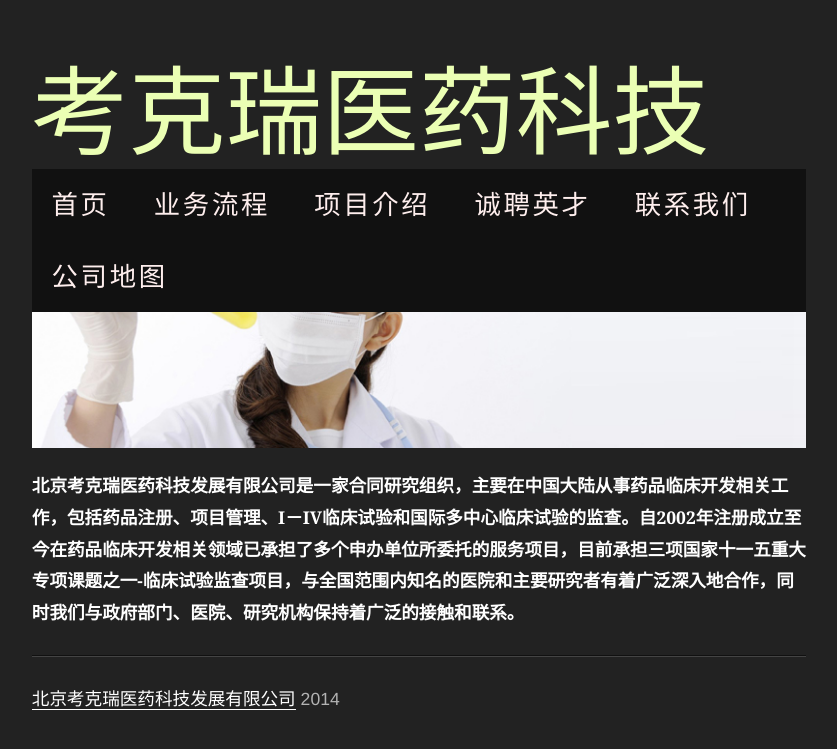
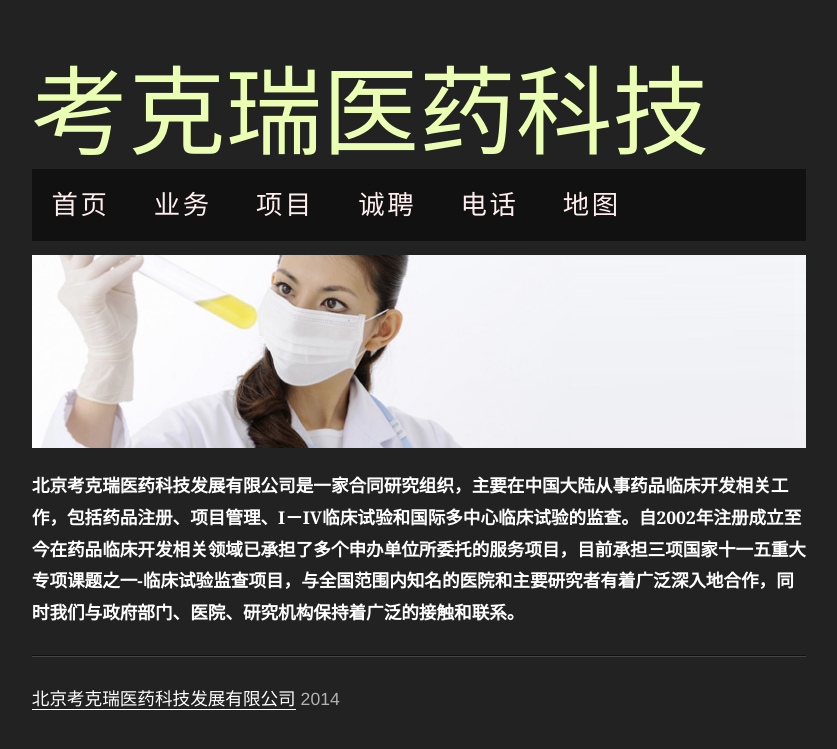
Before and after one commit to regrex/co-cro.io, a Jekyll site: the page built from index.md, in a window 1280 px wide. Shown: the top 749 px of the page, without its empty margins (221-1058 px from the left). Built offline with Jekyll 4.4.1, drawn with Linux system fonts in a browser that asks for light colours; Markdown is read by kramdown in place of the engine named in the settings.

Commit message:
减少导航栏字数

```diff
--- a/_includes/header.html
+++ b/_includes/header.html
@@ -2,10 +2,10 @@
 <nav>
 	<ul>
 		<li><a href="{{ base.url }}/">首页</a></li>
-		<li><a href="{{ base.url }}/yewu">业务流程</a></li>
-		<li><a href="{{ base.url }}/xiangmu">项目介绍</a></li>
-		<li><a href="{{ base.url }}/zhaopin">诚聘英才</a></li>
-		<li><a href="{{ base.url }}/lianxi">联系我们</a></li>
-		<li><a href="{{ base.url }}/map">公司地图</a></li>
+		<li><a href="{{ base.url }}/yewu">业务</a></li>
+		<li><a href="{{ base.url }}/xiangmu">项目</a></li>
+		<li><a href="{{ base.url }}/zhaopin">诚聘</a></li>
+		<li><a href="{{ base.url }}/lianxi">电话</a></li>
+		<li><a href="{{ base.url }}/map">地图</a></li>
 	</ul>
 </nav>
```
